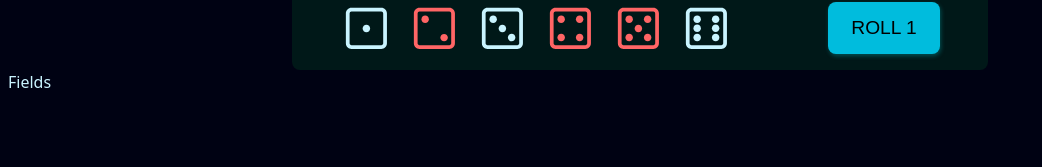
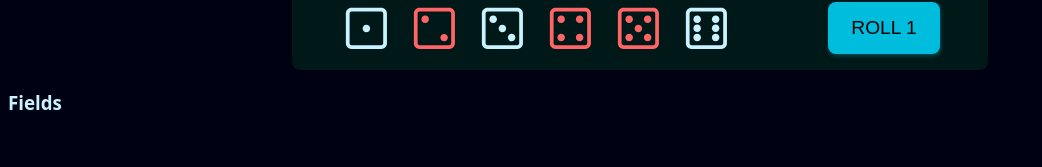
Before and after one commit to BSlaven/JAMB-YAHTZEE, a React (Vite) app: page /game/1 in a window 1280 px wide. Shown: the part 126-293 px from the top of the page, without its empty margins (0-1042 px from the left). Built offline with nearby package versions, Linux system fonts and the light colour scheme.

Commit message:
introduce Column component and add to the Fields component

```diff
--- /dev/null
+++ b/src/components/Column/Column.jsx
@@ -0,0 +1,7 @@
+const Column = () => {
+  return (
+    <div>Column</div>
+  )
+}
+
+export default Column
--- a/src/components/Fields/Fields.jsx
+++ b/src/components/Fields/Fields.jsx
@@ -1,10 +1,17 @@
 import { useState } from 'react';
+
+import Column from '../Column/Column';
 
 const columns = [ 'downColumn', 'freeColumn', 'upColumn', 'announcementColumn']
 
 const Fields = () => {
   return (
-    <div>Fields</div>
+    <>
+      <h3>Fields</h3>
+      {columns.map(column => {
+        <Column column={column} />
+      })}
+    </>
   )
 }
 
```
Also changed, not shown: src/components/Column/Column.module.css (added).
